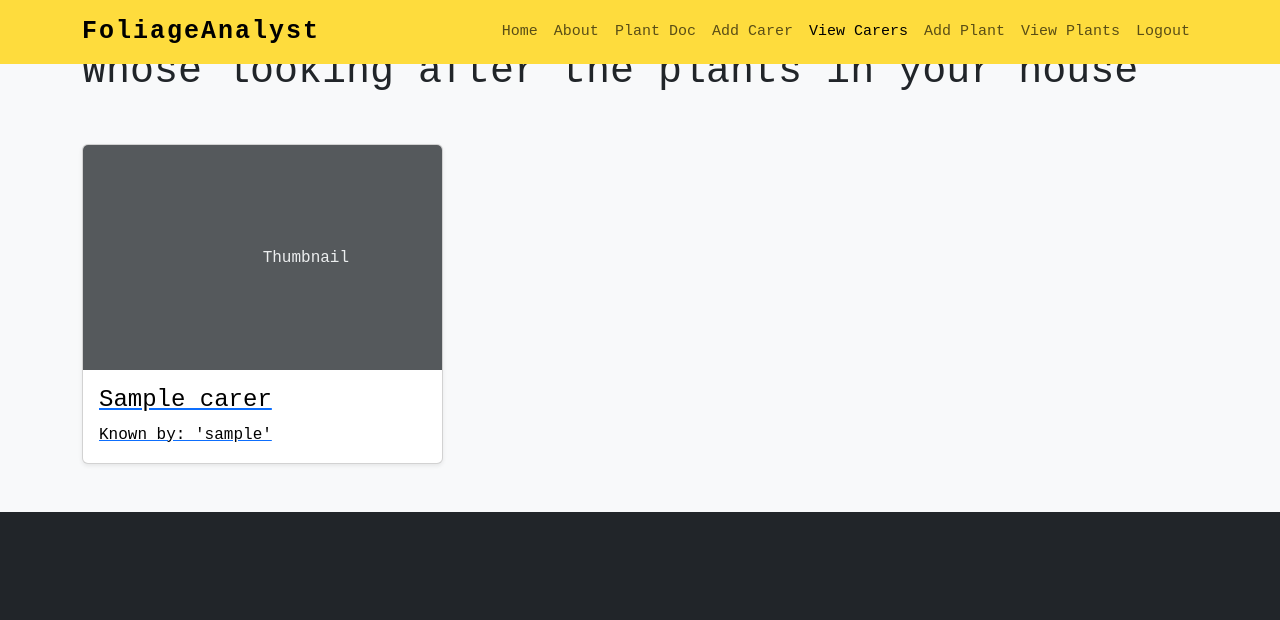
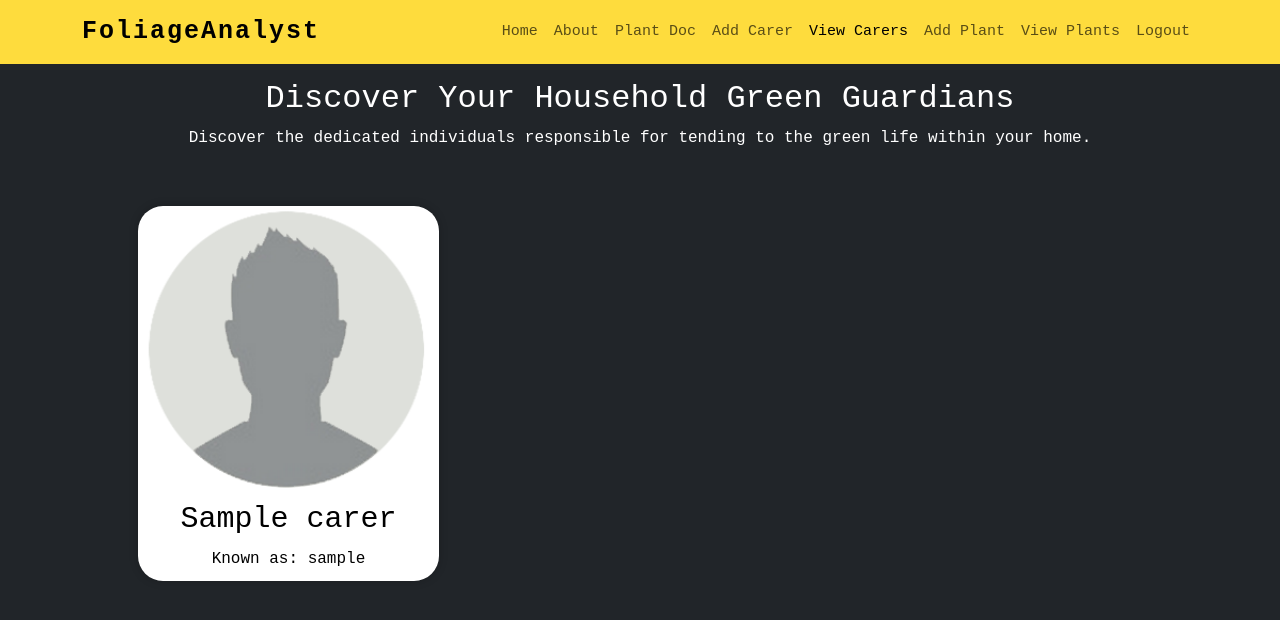
Before and after one commit to staceyjf/foliageanalyst, a Django app: page /carers/ in a window 1280 px wide. Shown: the top 620 px of the page. Run offline with Django 4.2, Linux system fonts and the light colour scheme; tables that the repository leaves empty hold one stand-in row (values such as "Sample post").

Commit message:
carer's list view restyle

```diff
--- a/main_app/static/css/style.css
+++ b/main_app/static/css/style.css
@@ -12,6 +12,10 @@ body {
 .main-styling {
   padding: 80px 0 0 0;
   color: white;
+}
+
+.list_a {
+  text-decoration: none;
 }
 
 .w-100 {
@@ -74,6 +78,80 @@ body {
   letter-spacing: 2px;
 }
 
+/* cards */
+.wrapper {
+	display: flex;
+	flex-wrap: wrap;
+	justify-content: space-between;
+	width: 90%;
+	margin: 5% auto;
+}
+
+.product-area {
+	width: 30%;
+	margin-bottom: 30px;
+	box-shadow: 0 0 10px rgba(0, 0, 0, 0.2);
+	position: relative;
+	overflow: hidden;
+	background-color: #fff;
+	border-radius: 25px;
+}
+
+.img-area img {
+	width: 100%;
+	height: auto;
+	display: block;
+}
+
+.product-overlay {
+	position: absolute;
+	top: 0;
+	left: 0;
+	width: 100%;
+	height: 100%;
+	opacity: 0
+}
+
+.product-overlay:hover {
+	opacity: 0.9;
+	background-color: rgba(0, 0, 0, 0.6);
+	transition: opacity 0.5s ease;
+}
+
+.overlay {
+	position: absolute;
+	top: 50%;
+	left: 50%;
+	transform: translate(-50%, -50%);
+	text-align: center;
+}
+
+.btn-1 {
+	display: inline-block;
+	padding: 10px 20px;
+	background-color: #e74c3c;
+	color: #fff;
+	font-size: 14px;
+	text-transform: uppercase;
+	text-decoration: none;
+}
+
+.info-area {
+	padding: 10px 20px;
+	text-align: center;
+}
+
+.info-area h3 {
+	font-size: 30px;
+	margin: 0;
+	margin-bottom: 10px;
+	color: black;
+}
+
+.span-list {
+  color: black
+}
+
 /* responsive CSS */
 
 @media only screen and (min-width:768px) and (max-width: 991px) {
--- a/main_app/templates/main_app/carer_list.html
+++ b/main_app/templates/main_app/carer_list.html
@@ -2,35 +2,35 @@
 {% load static %}
 {% block content %}
 
-    <main class="main_containter">
-      <div class="album py-5 bg-body-tertiary">
-        <div class="container">
-          <h1 class="fw-light mb-5">Whose looking after the plants in your house</h1>
-          <div class="row row-cols-1 row-cols-sm-2 row-cols-md-3 g-3">
 
-            <!-- Accessing _list give we are using CBVs -->
-            {% for carer in carer_list %}
-            <div class="col">
-              <div class="card shadow-sm">
-                <!-- making the whole card clickable -->
-                <a href="{% url 'carers_detail' carer.id %}" class="no-underline">
-                <svg class="bd-placeholder-img card-img-top" width="100%" height="225" xmlns="http://www.w3.org/2000/svg" role="img" aria-label="Placeholder: Thumbnail" preserveAspectRatio="xMidYMid slice" focusable="false"><title>Placeholder</title><rect width="100%" height="100%" fill="#55595c"/><text x="50%" y="50%" fill="#eceeef" dy=".3em">Thumbnail</text></svg>
-                <div class="card-body">
-
-                  <!-- body content -->
-                  <h4 class="card-title text-black ">{{ carer.name }}</h4>
-                  <p class="card-text text-black text-start ">Known by: '{{ carer.nickname  }}'</p>
-
-                </div>
-                </a>
+<main id="carer" class="main-styling">
+    <div class="container">
+      <div class="section-header text-center pb5">
+        <h2>Discover Your Household Green Guardians</h2>
+        <p>Discover the dedicated individuals responsible for tending to the green
+          life within your home. </p>
+      </div>
+      <div class="wrapper">
+        {% for carer in carer_list %}
+        <div class="product-area">
+          <div class="img-area">
+            <img src="{% static 'images/avt.png' %}" alt="">
+            <div class="product-overlay">
+              <div class="overlay">
+                <a href="{% url 'carers_detail' carer.id %}" class="btn-1">View Details</a>
               </div>
             </div>
-            {% endfor %}
           </div>
 
+          <div class="info-area">
+            <h3>{{ carer.name }}</h3>
+            <span class="span-list">Known as:</span>
+            <span class="span-list">{{ carer.nickname }}</span>
+          </div>
         </div>
+        {% endfor %}
       </div>
-
-    </main>
+  </div>
+</main>
 
 {% endblock %}
```
Also changed, not shown: main_app/static/images/avt.png (added).
